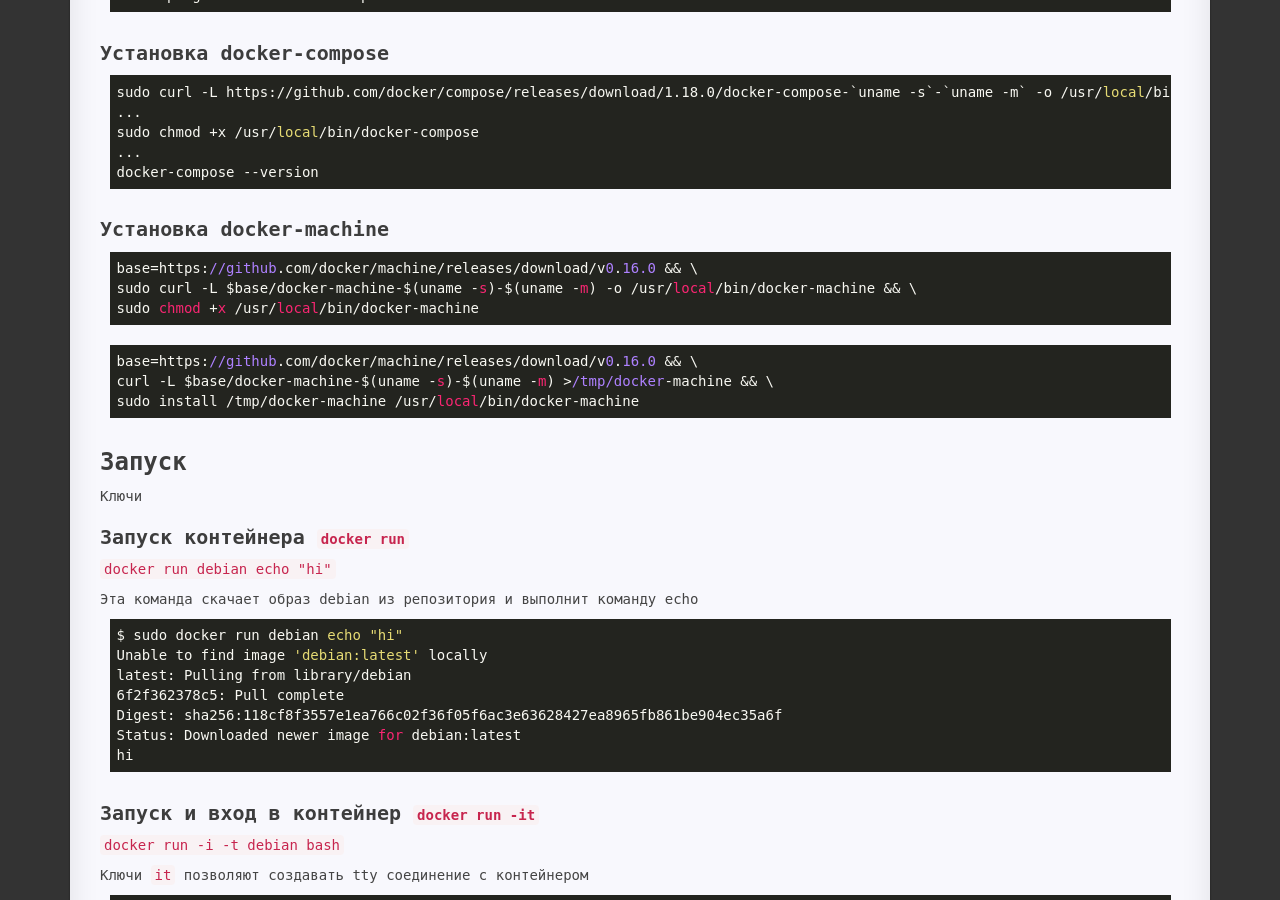
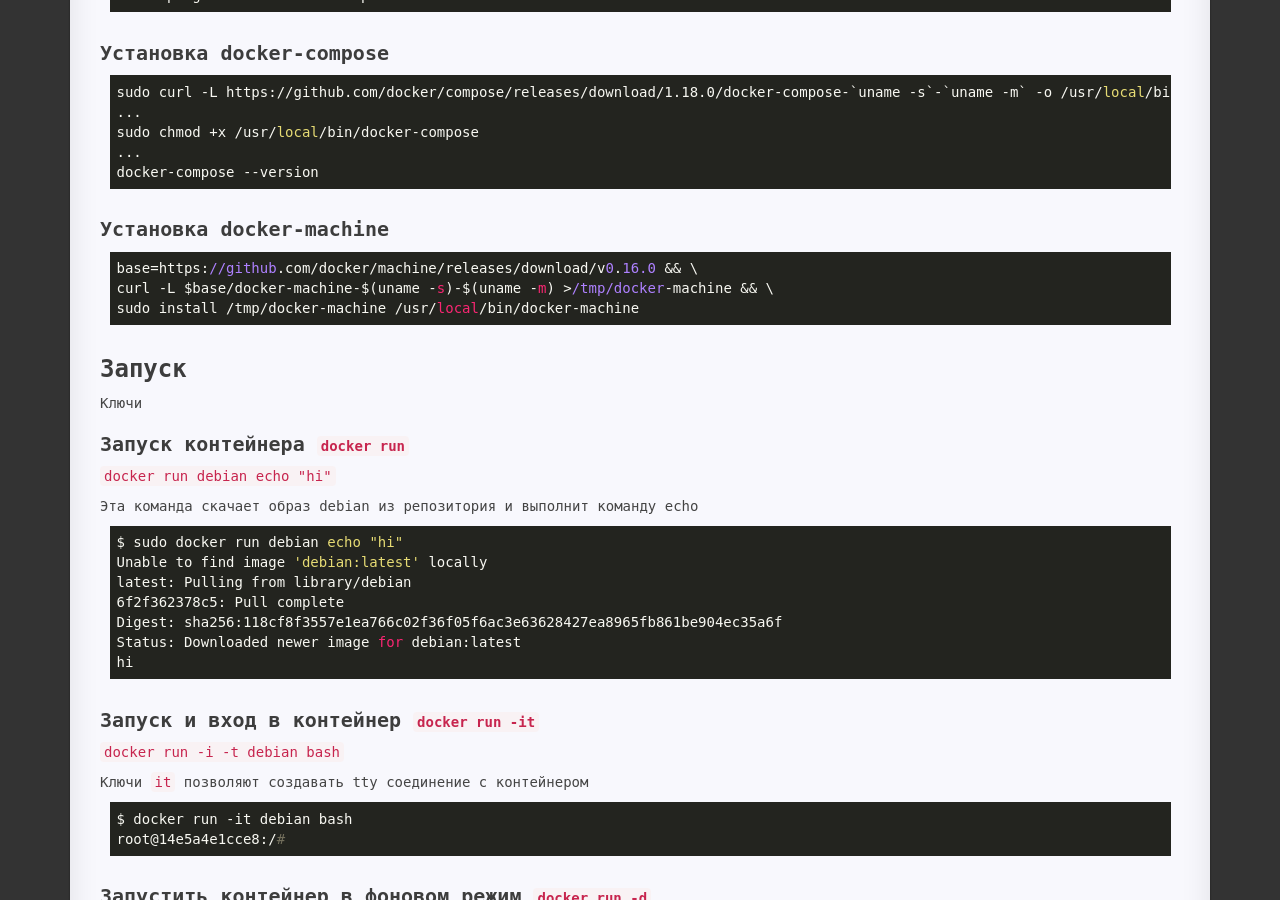
Before and after one commit to Avis20/avis20.github.io, a Jekyll site: the page built from _posts/2019-07-04-linux-docker.md, in a window 1280 px wide and 900 px high, scrolled down 1515 px. Built offline with Jekyll 4.4.1, drawn with Linux system fonts in a browser that asks for light colours.

Commit message:
commit from script Пн июл 22 23:59:50 MSK 2019

```diff
--- a/_posts/2019-07-04-linux-docker.md
+++ b/_posts/2019-07-04-linux-docker.md
@@ -99,12 +99,6 @@ docker-compose --version
 </code></pre>
 
 ## Установка docker-machine
-
-<pre><code class="perl">
-base=https://github.com/docker/machine/releases/download/v0.16.0 && \
-sudo curl -L $base/docker-machine-$(uname -s)-$(uname -m) -o /usr/local/bin/docker-machine && \
-sudo chmod +x /usr/local/bin/docker-machine
-</code></pre>
 
 <pre><code class="perl">
 base=https://github.com/docker/machine/releases/download/v0.16.0 && \
```
